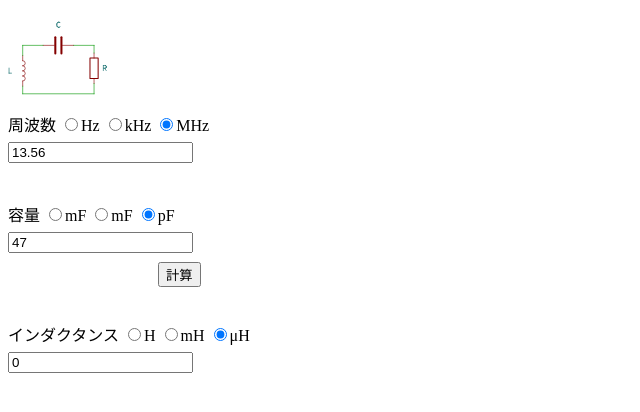
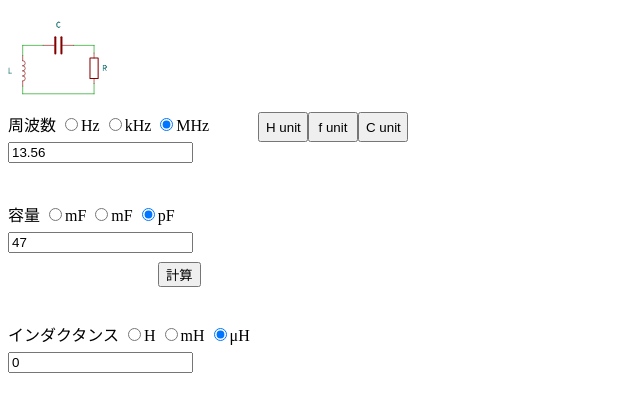
Before and after one commit to Tail-BackShape/PracHTML-CSS-JS, a plain HTML site: page calcINDUCTANCE/index.html in a window 1280 px wide. Shown: the whole page, without its empty margins (0-640 px from the left). Drawn offline with Linux system fonts and the light colour scheme.

Commit message:
ななちき　てばさき

```diff
--- a/calcINDUCTANCE/calc.js
+++ b/calcINDUCTANCE/calc.js
@@ -1,4 +1,68 @@
 function calcInductance(freq, capa) {
     na = 1 / ((2 * Math.PI) * Math.sqrt(parseFloat(freq) * parseFloat(capa)));
     alert(na);
+    console.log(na);
 }
+
+function altHunit() {
+    // ラジオボタンの要素を取得
+    var radioButtons = document.getElementsByName("L");
+
+    // 選択されているラジオボタンを検索
+    var selectedOption;
+    for (var i = 0; i < radioButtons.length; i++) {
+    if (radioButtons[i].checked) {
+        selectedOption = radioButtons[i].value;
+        break;
+        }
+    }
+
+    // 選択されているラジオボタンがあればアラートで表示
+    if (selectedOption) {
+        alert("選択されているオプション: " + selectedOption);
+    } else {
+        alert("ラジオボタンが選択されていません。");
+    }
+}
+
+function altfunit() {
+    // ラジオボタンの要素を取得
+    var radioButtons = document.getElementsByName("f");
+
+    // 選択されているラジオボタンを検索
+    var selectedOption;
+    for (var i = 0; i < radioButtons.length; i++) {
+    if (radioButtons[i].checked) {
+        selectedOption = radioButtons[i].value;
+        break;
+        }
+    }
+
+    // 選択されているラジオボタンがあればアラートで表示
+    if (selectedOption) {
+        alert("選択されているオプション: " + selectedOption);
+    } else {
+        alert("ラジオボタンが選択されていません。");
+    }
+}
+
+function altCunit() {
+    // ラジオボタンの要素を取得
+    var radioButtons = document.getElementsByName("C");
+
+    // 選択されているラジオボタンを検索
+    var selectedOption;
+    for (var i = 0; i < radioButtons.length; i++) {
+    if (radioButtons[i].checked) {
+        selectedOption = radioButtons[i].value;
+        break;
+        }
+    }
+
+    // 選択されているラジオボタンがあればアラートで表示
+    if (selectedOption) {
+        alert("選択されているオプション: " + selectedOption);
+    } else {
+        alert("ラジオボタンが選択されていません。");
+    }
+}
--- a/calcINDUCTANCE/index.html
+++ b/calcINDUCTANCE/index.html
@@ -12,7 +12,7 @@
 <body>
     <img src="img/RCL-sch.svg" alt="RCL-sch" width=100 height=100>
 
-    <form name="elementsForm" action="#" id="forms">
+    <form name="elementsForm" id="forms">
         <div id="FreqInfo">
             <label for="FreqForm">周波数</label>
             <input type="radio" name="f" value="Hz">Hz
@@ -41,14 +41,19 @@
 
         <div id="result">
             <label for="resultForm">インダクタンス</label>
-            <input type="radio" id="L" value="H">H
-            <input type="radio" id="L" value="mH">mH
-            <input type="radio" id="L" value="μH" checked="checked">μH
+            <input type="radio" name="L" value="H">H
+            <input type="radio" name="L" value="mH">mH
+            <input type="radio" name="L" value="μH" checked="checked">μH
         </div>
 
         <div id="indVal">
             <input type="number" id="inductance" value=0>
         </div>
+
+        <input type="button" value="H unit" onclick="altHunit()">
+        <input type="button" value="f unit" onclick="altfunit()">
+        <input type="button" value="C unit" onclick="altCunit()">
+
     </form>
 
 </body>
--- a/calcINDUCTANCE/style.css
+++ b/calcINDUCTANCE/style.css
@@ -7,6 +7,7 @@
     grid-row: 1/2;
     grid-column: 1/6;
 }
+
 #FreqVal {
     grid-row: 2/3;
     grid-column: 1/6;
```
Also changed, not shown: radioAlert/script.js (indentation only).
